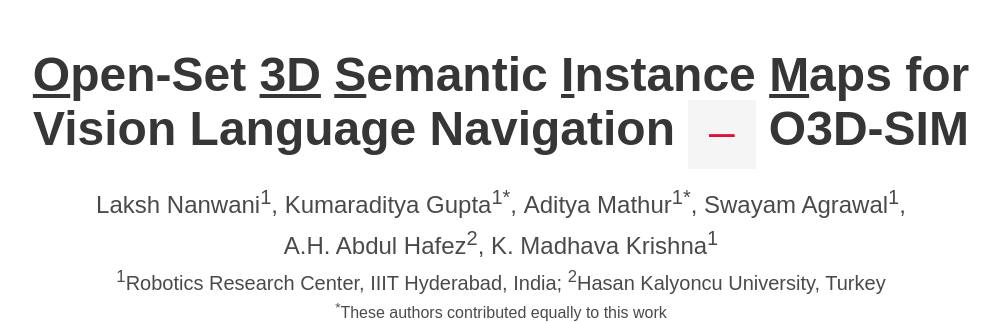
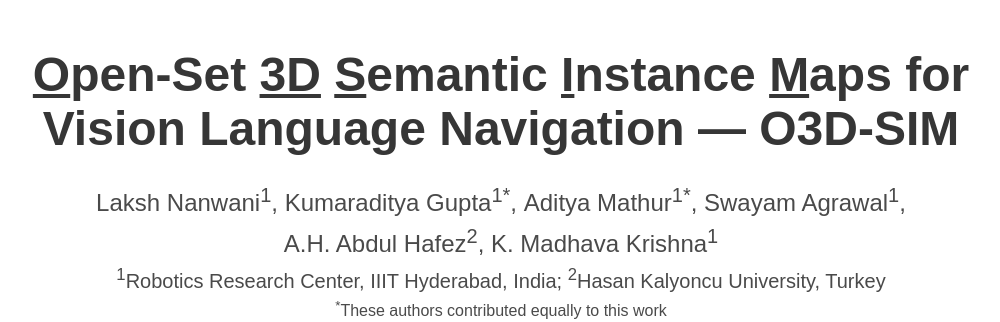
Before and after one commit to Smart-Wheelchair-RRC/o3d-sim-webpage, a plain HTML site: page index.html in a window 1280 px wide. Shown: the top 322 px of the page, without its empty margins (139-1139 px from the left). Drawn offline with Linux system fonts and the light colour scheme; some icons are missing; a web font is replaced by a local one.

Commit message:
Minor fix

```diff
--- a/index.html
+++ b/index.html
@@ -28,7 +28,7 @@
     <div class="container is-max-desktop">
       <div class="columns is-centered">
         <div class="column has-text-centered">
-          <h1 class="title is-1 publication-title"><u>O</u>pen-Set <u>3D</u> <u>S</u>emantic <u>I</u>nstance <u>M</u>aps for Vision Language Navigation <code>&#8212;</code> O3D-SIM</h1>
+          <h1 class="title is-1 publication-title"><u>O</u>pen-Set <u>3D</u> <u>S</u>emantic <u>I</u>nstance <u>M</u>aps for Vision Language Navigation — O3D-SIM</h1>
           <div class="is-size-4 publication-authors">
             <span class="author-block">
               Laksh Nanwani<sup>1</sup>,</span>
```
